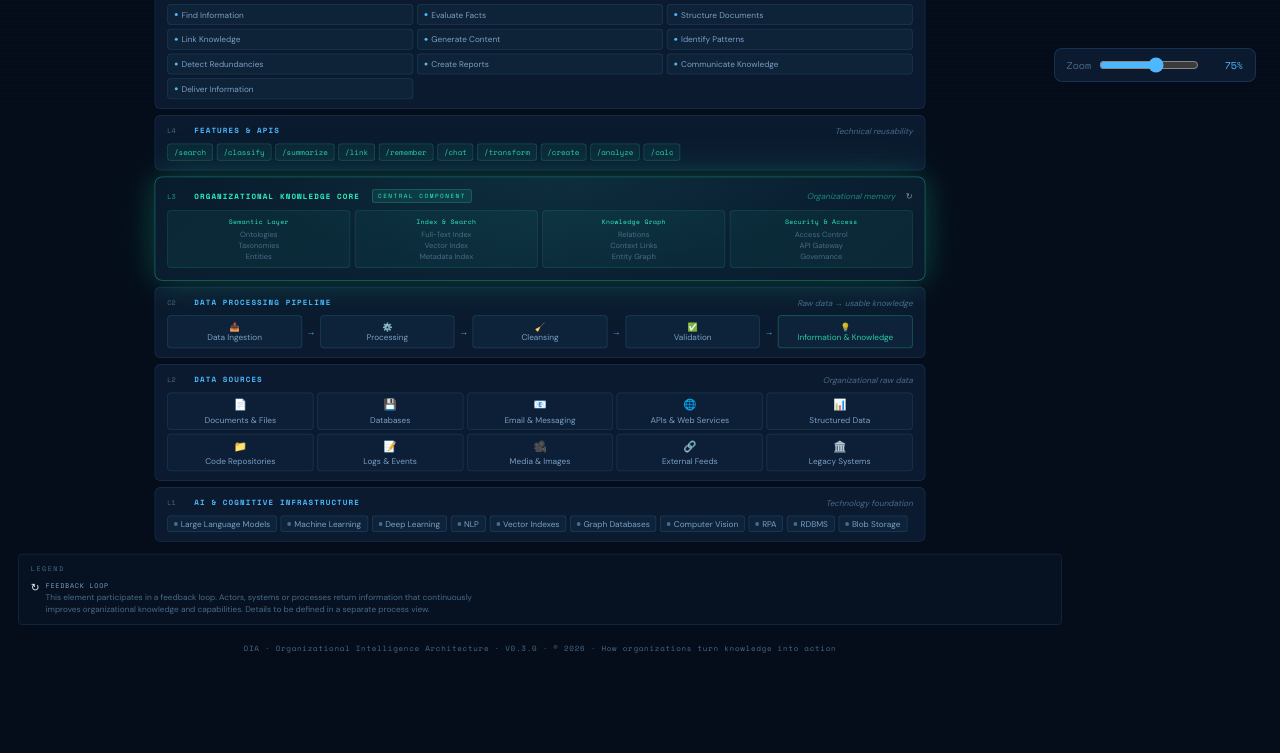
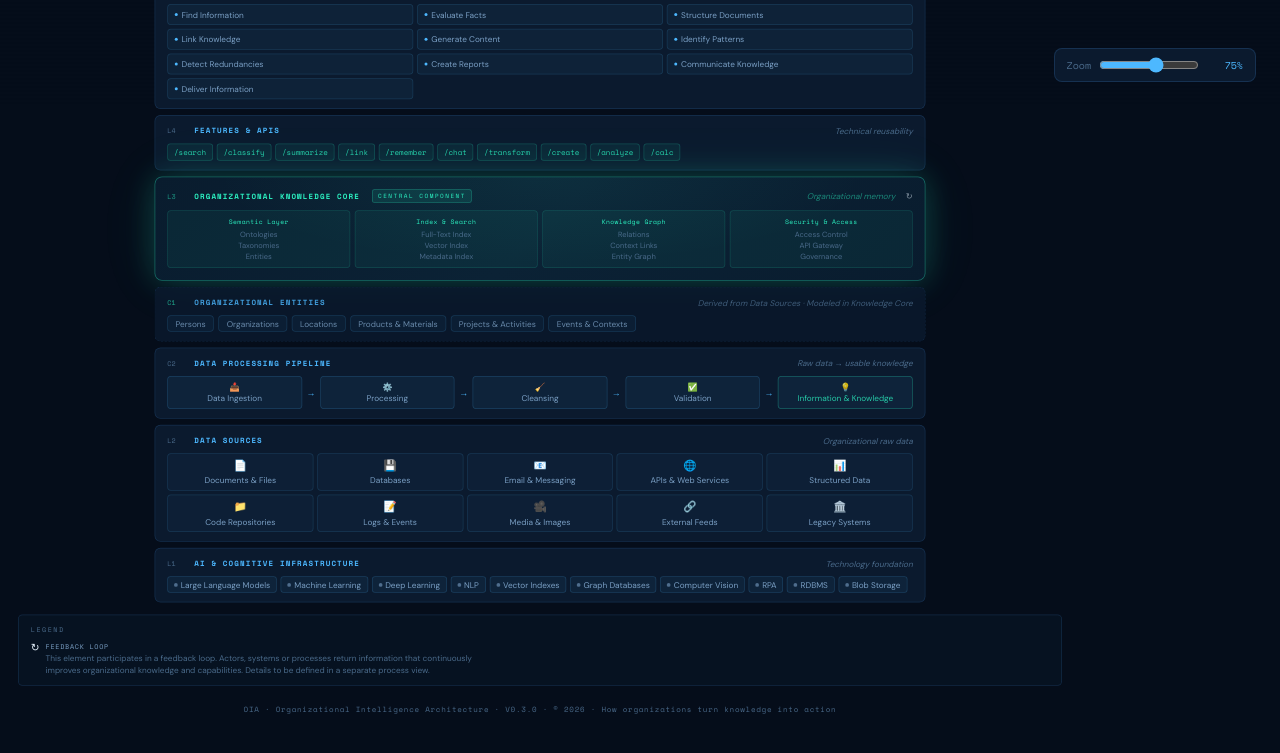
Before and after one commit to ruKurz/oi-architecture, a website built with Vite: page oia-site/index.html in a window 1280 px wide. Shown: the part 694-1447 px from the top of the page. Built offline with nearby package versions, Linux system fonts and the light colour scheme.

Commit message:
feat(ux): add C1 Organizational Entities as cross-cutting concept (#254)
- types.ts: add containerType 'concept'
- oia-model.json: add #C1 container (order 2.7, between C2 and L3)
  with 6 entity-type children (Persons, Organizations, Locations,
  Products & Materials, Projects & Activities, Events & Contexts)
- projection.ts: map #C1 → c1_entities for semantic detail view
- render-layer-items.ts: add renderConceptLayer (chip list)
- render-layer.ts: register #C1 renderer; apply layer--concept CSS
  modifier for dashed-border visual distinction
- render-diagram.ts: include 'concept' containerType in center column
  alongside 'layer' and 'pipeline'
- components.css: add .layer--concept, .concept-chips, .concept-chip
- tests: add #C1 to renderer assertion; add entities-concept test

Closes #254

```diff
--- a/oia-site/src/data/doc/projection.ts
+++ b/oia-site/src/data/doc/projection.ts
@@ -14,6 +14,7 @@ import { documentModel } from './document-model'
 // Scoped mapping: Presentation Layer IDs → Semantic Layer element_ids
 // Identity Strategy: scoped mapping (ADR-0018 §4 / concept §4)
 const layerIdMap: Record<string, string> = {
+  '#C1': 'c1_entities',
   '#C2': 'c2_information_processing_transformation_pipeline',
   '#L1': 'l1_infrastructure',
   '#L2': 'l2_data_sources',
--- a/oia-site/src/data/oia-model.json
+++ b/oia-site/src/data/oia-model.json
@@ -838,6 +838,22 @@
     },
 
     {
+      "id": "#C1",
+      "type": "container",
+      "containerType": "concept",
+      "label": "Organizational Entities",
+      "description": "Derived from Data Sources · Modeled in Knowledge Core",
+      "children": ["#C1-1", "#C1-2", "#C1-3", "#C1-4", "#C1-5", "#C1-6"],
+      "meta": { "order": 2.7 }
+    },
+    { "id": "#C1-1", "type": "item", "itemType": "concept", "label": "Persons" },
+    { "id": "#C1-2", "type": "item", "itemType": "concept", "label": "Organizations" },
+    { "id": "#C1-3", "type": "item", "itemType": "concept", "label": "Locations" },
+    { "id": "#C1-4", "type": "item", "itemType": "concept", "label": "Products & Materials" },
+    { "id": "#C1-5", "type": "item", "itemType": "concept", "label": "Projects & Activities" },
+    { "id": "#C1-6", "type": "item", "itemType": "concept", "label": "Events & Contexts" },
+
+    {
       "id": "#L1",
       "type": "container",
       "containerType": "layer",
--- a/oia-site/src/data/types.ts
+++ b/oia-site/src/data/types.ts
@@ -19,7 +19,7 @@ export type OIAElement = Container | ContentItem | ParticipantItem
 export interface Container {
   id: string
   type: 'container'
-  containerType: 'layer' | 'frame' | 'box' | 'pipeline' | 'panel' | 'spectrum'
+  containerType: 'layer' | 'frame' | 'box' | 'pipeline' | 'panel' | 'spectrum' | 'concept'
   label: string
   description?: string
   children: string[]
--- a/oia-site/src/renderer/render-diagram.ts
+++ b/oia-site/src/renderer/render-diagram.ts
@@ -43,13 +43,18 @@ export function renderOIA(model: OIAModel): HTMLElement {
     .map((e) => e as Container)
     .sort((a, b) => (b.meta?.order ?? 0) - (a.meta?.order ?? 0))
 
-  // Collect pipeline containers too (they sit between L1 and L2)
-  const pipelines = model.elements
-    .filter((e) => e.type === 'container' && (e as Container).containerType === 'pipeline')
+  // Collect pipeline and concept containers (positioned by order between layers)
+  const inlineContainers = model.elements
+    .filter(
+      (e) =>
+        e.type === 'container' &&
+        ((e as Container).containerType === 'pipeline' ||
+          (e as Container).containerType === 'concept'),
+    )
     .map((e) => e as Container)
 
-  // Build ordered list: layers sorted by order, insert pipelines by their order value
-  const allCenter: Container[] = [...layers, ...pipelines].sort(
+  // Build ordered list: layers sorted by order, insert inline containers by their order value
+  const allCenter: Container[] = [...layers, ...inlineContainers].sort(
     (a, b) => (b.meta?.order ?? 0) - (a.meta?.order ?? 0),
   )
 
--- a/oia-site/src/renderer/render-layer-items.ts
+++ b/oia-site/src/renderer/render-layer-items.ts
@@ -60,6 +60,16 @@ export function renderInfrastructureLayer(model: OIAModel, layer: Container): st
     .join('')
 }
 
+export function renderConceptLayer(model: OIAModel, layer: Container): string {
+  const chips = layer.children
+    .map((id) => {
+      const item = getItem(model, id)
+      return item ? `<span class="concept-chip">${item.label}</span>` : ''
+    })
+    .join('')
+  return `<div class="concept-chips">${chips}</div>`
+}
+
 export function renderDataSources(model: OIAModel, layer: Container): string {
   return layer.children
     .map((id) => {
--- a/oia-site/src/renderer/render-layer.ts
+++ b/oia-site/src/renderer/render-layer.ts
@@ -7,6 +7,7 @@ import {
   renderFeaturesLayer,
   renderInfrastructureLayer,
   renderDataSources,
+  renderConceptLayer,
 } from './render-layer-items'
 import {
   renderSolutionsLayer,
@@ -19,6 +20,7 @@ import { renderSystemParticipants } from './render-system-participants'
 type LayerRenderer = (model: OIAModel, layer: Container) => string
 
 const layerRenderers: Record<string, LayerRenderer> = {
+  '#C1': (model, layer) => renderConceptLayer(model, layer),
   '#L9': (model, layer) => renderSystemParticipants(model, layer),
   '#L8': (model, layer) => `<div class="sit-grid">${renderSituationLayer(model, layer)}</div>`,
   '#L7': (model, layer) => `<div class="usecase-grid">${renderUseCaseLayer(model, layer)}</div>`,
@@ -54,7 +56,8 @@ export function renderLayer(model: OIAModel, layer: Container): HTMLElement {
     return wrapper
   }
 
-  wrapper.className = 'layer'
+  const isConcept = layer.containerType === 'concept'
+  wrapper.className = isConcept ? 'layer layer--concept' : 'layer'
   const numId = layer.id.replace('#', '')
   const renderer = layerRenderers[layer.id] ?? (isPipeline ? renderPipeline : null)
   const content = renderer ? renderer(model, layer) : ''
--- a/oia-site/src/styles/components.css
+++ b/oia-site/src/styles/components.css
@@ -259,6 +259,29 @@
   color: var(--accent);
   font-size: 12px;
   font-weight: bold;
+}
+
+/* ── CONCEPT (C1, C2 cross-cutting) ── */
+.layer--concept {
+  border-style: dashed;
+  opacity: 0.85;
+}
+.layer--concept .layer-num {
+  color: var(--accent2-high);
+  border-color: var(--accent2-dim);
+}
+.concept-chips {
+  display: flex;
+  flex-wrap: wrap;
+  gap: 6px;
+}
+.concept-chip {
+  background: rgba(77, 184, 255, 0.06);
+  border: 1px solid rgba(77, 184, 255, 0.2);
+  border-radius: var(--radius-chip);
+  padding: 3px 10px;
+  font-size: 11px;
+  color: var(--text-dim);
 }
 
 /* ── ACTORS ── */
```
Also changed, not shown: oia-site/tests/model.spec.ts (+5 -0 lines), oia-site/tests/renderer.spec.ts (+1 -1 lines).
